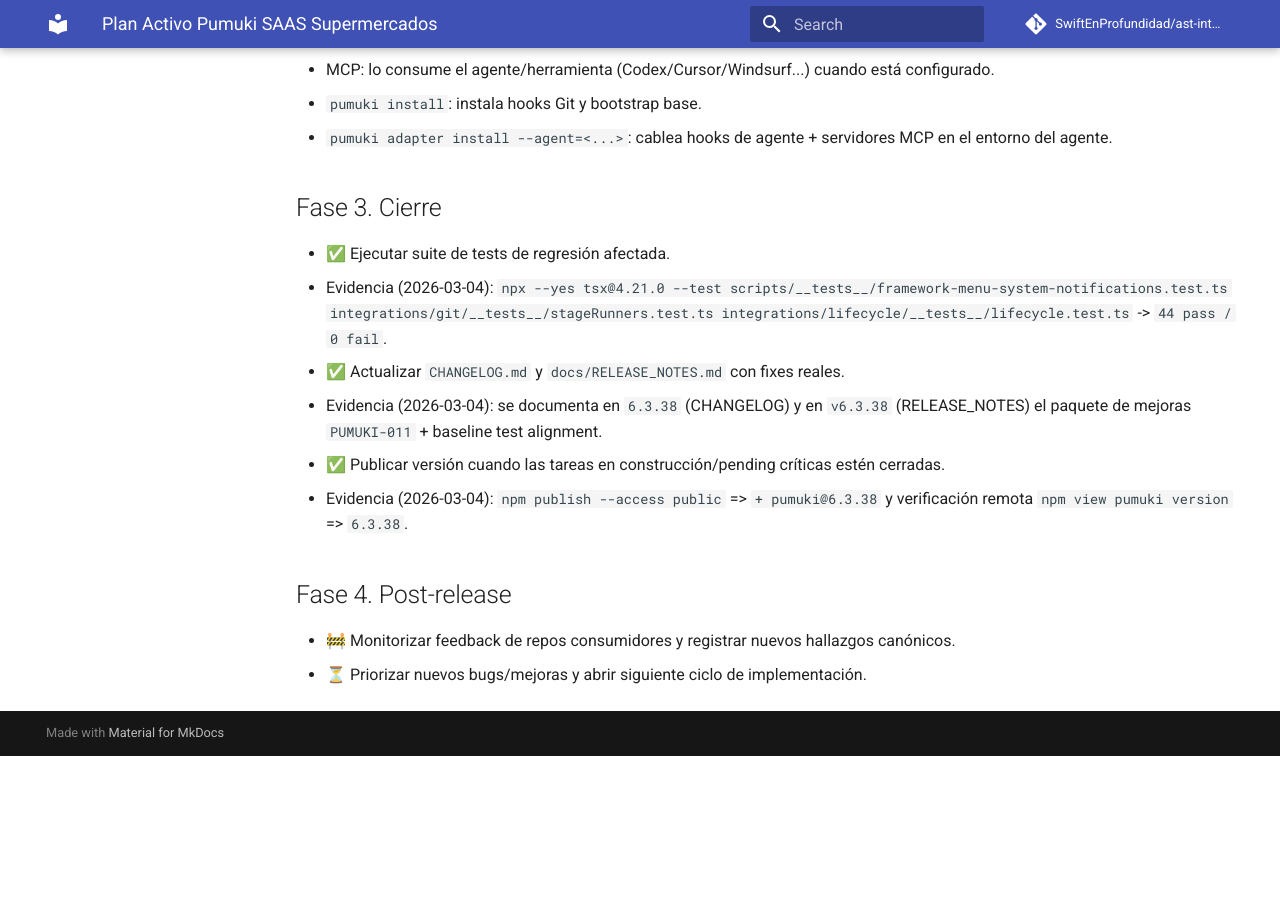
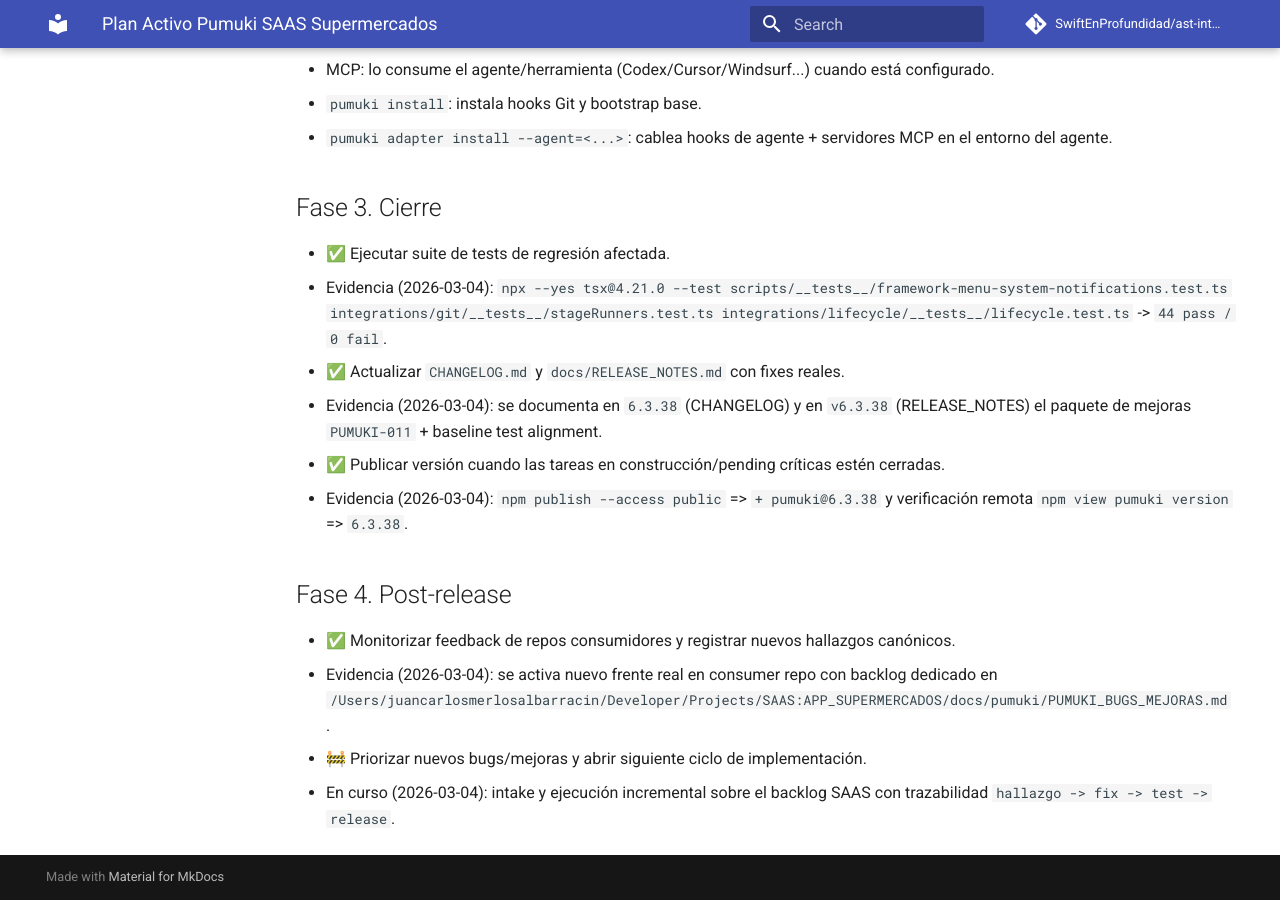
Before and after one commit to SwiftEnProfundidad/ast-intelligence-hooks, an MkDocs documentation site: the page built from docs/seguimiento-activo-pumuki-saas-supermercados.md, in a window 1280 px wide and 900 px high, scrolled down 2282 px. Built offline with MkDocs 1.6.1 and Material for MkDocs 9.7.7, drawn with Linux system fonts in a browser that asks for light colours; comment, search, counter and statistics services are not loaded; before the commit the page ends 3038 px from its top, so only the background shows below that.

Commit message:
docs: cerrar monitorizacion post-release y activar ciclo SAAS

```diff
--- a/docs/seguimiento-activo-pumuki-saas-supermercados.md
+++ b/docs/seguimiento-activo-pumuki-saas-supermercados.md
@@ -79,5 +79,7 @@
 
 ## Fase 4. Post-release
 
-- 🚧 Monitorizar feedback de repos consumidores y registrar nuevos hallazgos canónicos.
-- ⏳ Priorizar nuevos bugs/mejoras y abrir siguiente ciclo de implementación.
+- ✅ Monitorizar feedback de repos consumidores y registrar nuevos hallazgos canónicos.
+  - Evidencia (2026-03-04): se activa nuevo frente real en consumer repo con backlog dedicado en `/Users/juancarlosmerlosalbarracin/Developer/Projects/SAAS:APP_SUPERMERCADOS/docs/pumuki/PUMUKI_BUGS_MEJORAS.md`.
+- 🚧 Priorizar nuevos bugs/mejoras y abrir siguiente ciclo de implementación.
+  - En curso (2026-03-04): intake y ejecución incremental sobre el backlog SAAS con trazabilidad `hallazgo -> fix -> test -> release`.
```
Also changed, not shown: docs/registro-maestro-de-seguimiento.md (+2 -2 lines).
